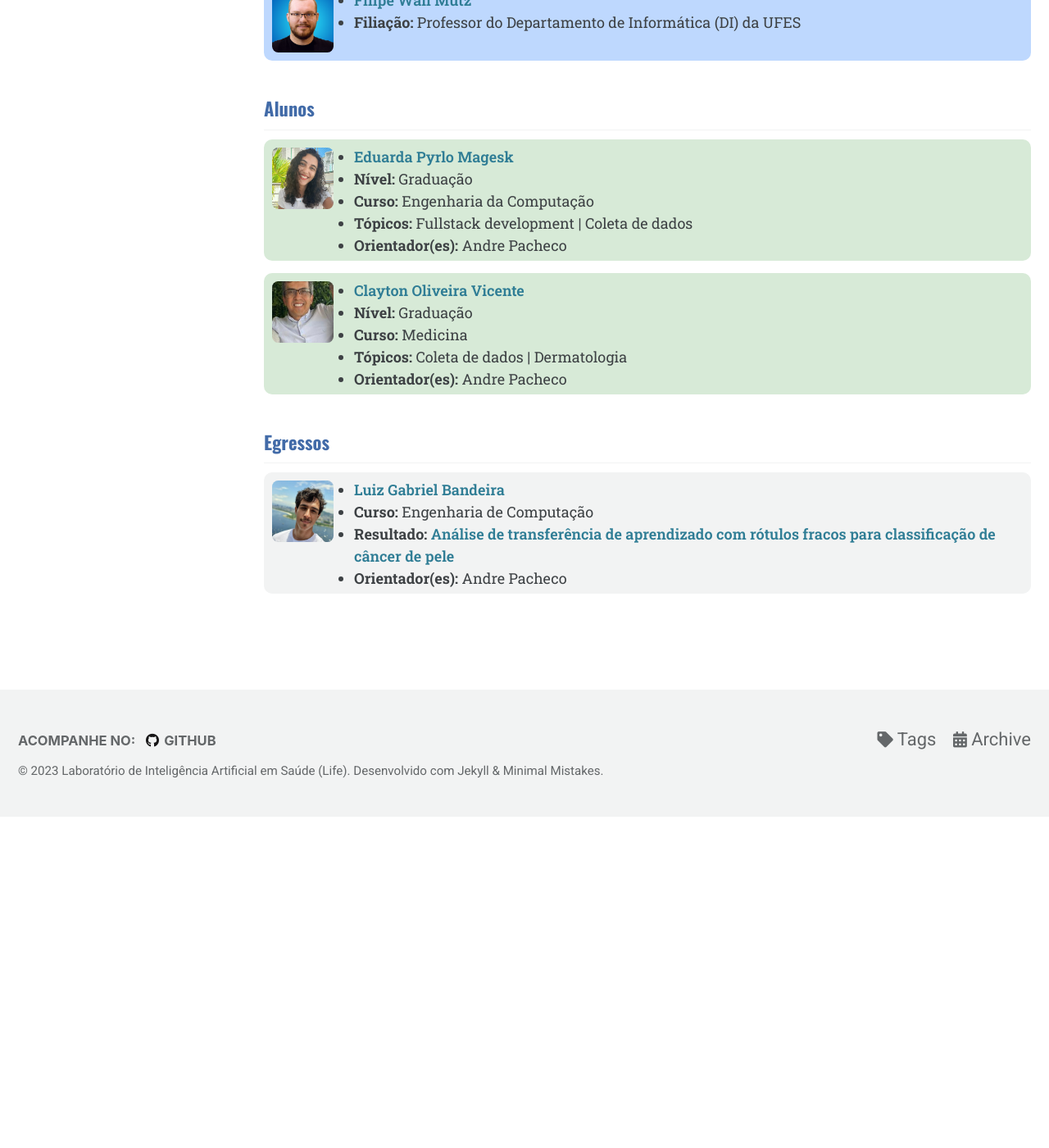
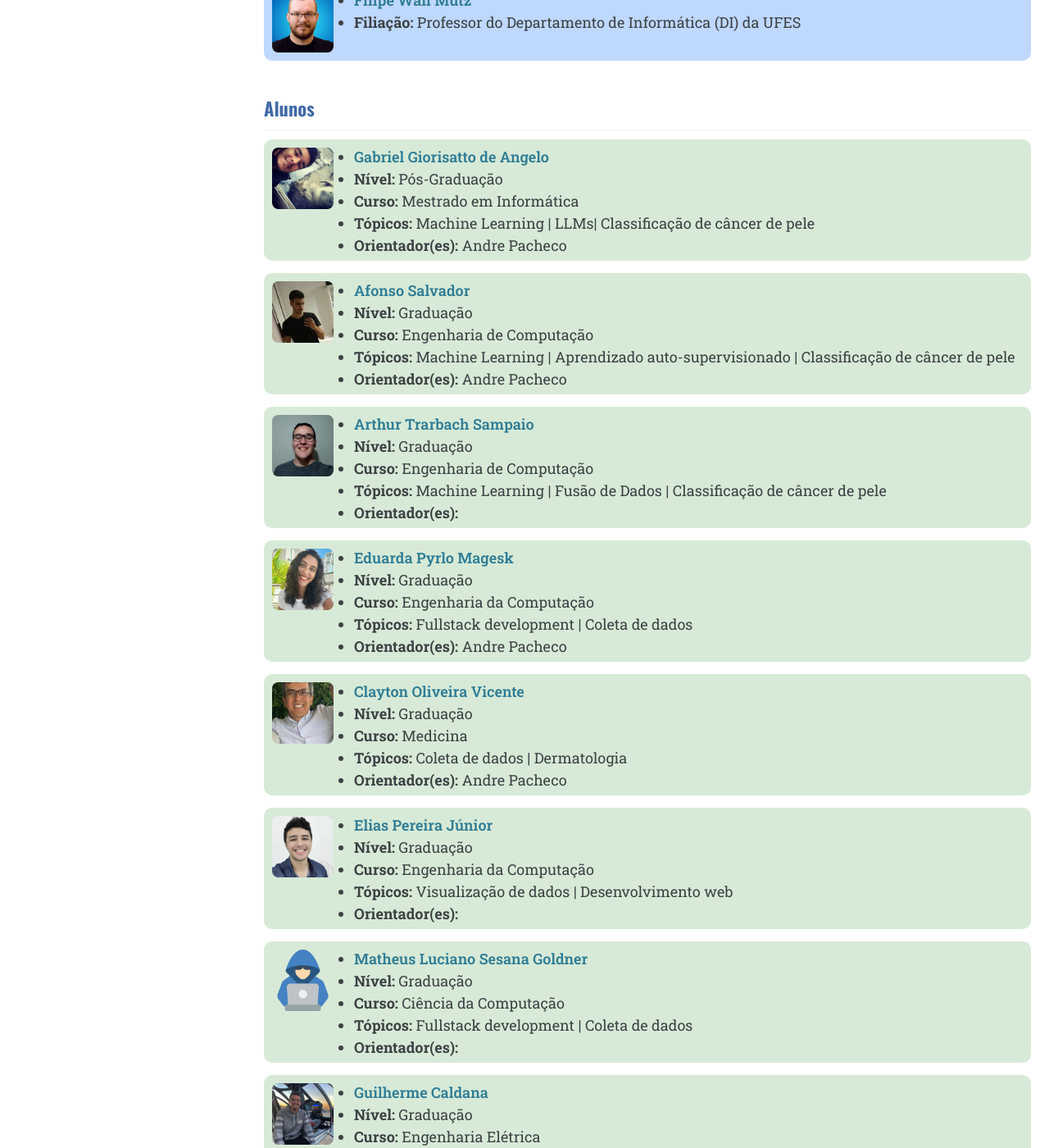
Before and after one commit to life-ufes/site, a Jekyll site: the page built from _pages/equipe.md, in a window 1280 px wide and 1400 px high, scrolled down 607 px. Shown: the whole window at 82% size. Built offline with Jekyll 4.4.1, drawn with Linux system fonts in a browser that asks for light colours; cached includes are drawn as plain includes; before the commit the page ends 1603 px from its top, so only the background shows below that; some of the changed text lies outside the part shown.

Commit message:
atualizando equipe

```diff
--- a/_config.yml
+++ b/_config.yml
@@ -20,7 +20,7 @@ title                    : "Laboratório de Inteligência Artificial em Saúde (
 title_separator          : "-"
 subtitle                 : # site tagline that appears below site title in masthead
 name                     : "Laboratório de Inteligência Artificial em Saúde (Life)"
-description              : "Life é um laboratório de pesquisa vinculado ao Pograma de Pós-Graduação em Informática da UFES"
+description              : "Life é um laboratório de pesquisa vinculado ao Programa de Pós-Graduação em Informática da UFES"
 url                      : # the base hostname & protocol for your site e.g. "https://mmistakes.github.io"
 baseurl                  : "/" # the subpath of your site, e.g. "/blog"
 repository               : # GitHub username/repo-name e.g. "mmistakes/minimal-mistakes"
--- a/_data/members.yml
+++ b/_data/members.yml
@@ -11,6 +11,29 @@ researchers:
     desc: "Professor do Departamento de Informática (DI) da UFES"
 
 students:
+  - name: "Gabriel Giorisatto de Angelo"
+    photo: "gabobo.jpeg"
+    site: "https://br.linkedin.com/in/gabrielgangelo"
+    topics: "Machine Learning | LLMs| Classificação de câncer de pele"
+    course: "Mestrado em Informática"
+    supervisors: "Andre Pacheco"
+    level: "Pós-Graduação"
+
+  - name: "Afonso Salvador"
+    photo: "afonso_salvador.jpeg"
+    site: "https://www.linkedin.com/in/afonso-salvador-67869b23a/"
+    topics: "Machine Learning | Aprendizado auto-supervisionado | Classificação de câncer de pele"
+    course: "Engenharia de Computação"
+    supervisors: "Andre Pacheco"
+    level: "Graduação"
+
+  - name: "Arthur Trarbach Sampaio"
+    photo: "arthur_trarbach.jpeg"
+    site: "https://github.com/TrarbachArthur"
+    topics: "Machine Learning | Fusão de Dados | Classificação de câncer de pele"
+    course: "Engenharia de Computação"
+    level: "Graduação"
+
   - name: "Eduarda Pyrlo Magesk"
     photo: "eduarda_magesky.png"
     site: "https://www.linkedin.com/in/eduarda-magesky-9b1b3a1b0/"
@@ -27,6 +50,40 @@ students:
     supervisors: "Andre Pacheco"
     level: "Graduação"
 
+  - name: "Elias Pereira Júnior"
+    photo: "elias_junior.jpeg"
+    site: "https://github.com/EPGJ"
+    topics: "Visualização de dados | Desenvolvimento web"
+    course: "Engenharia da Computação"
+    level: "Graduação"
+
+  - name: "Matheus Luciano Sesana Goldner"
+    site: "https://github.com/MatheusLSG"
+    topics: "Fullstack development | Coleta de dados"
+    course: "Ciência da Computação"
+    level: "Graduação"
+
+  - name: "Guilherme Caldana"
+    photo: "guilherme_caldana.jpeg"
+    site: "https://github.com/caldgui"
+    topics: "Fullstack development | Coleta de dados"
+    course: "Engenharia Elétrica"
+    level: "Graduação"
+
+  - name: "Gabriel Schettino"
+    photo: "gabriel_schettino.png"
+    site: "https://github.com/gabrielschettino"
+    topics: "Fullstack development | Coleta de dados"
+    course: "Engenharia Elétrica"
+    level: "Graduação"
+
+  - name: "Gabryel Batista"
+    photo: "gabryel_batista.jpeg"
+    site: "https://github.com/gabryelfbatista"
+    topics: "Fullstack development | Coleta de dados"
+    course: "Engenharia Elétrica"
+    level: "Graduação"
+
 alumni:
   - name: "Luiz Gabriel Bandeira"
     photo: "luiz_bandeira.jpeg"
--- a/_includes/students.html
+++ b/_includes/students.html
@@ -1,7 +1,11 @@
 {%- for member in site.data.members.students -%}
 <div class="member-container member-on">
 
-    <img src="/assets/imgs/equipe/alunos/{{%member.photo%}}" class="member-img">
+    {% if member.photo %}
+        <img src="/assets/imgs/equipe/alunos/{{%member.photo%}}" class="member-img">
+    {% else %}
+        <img src="/assets/imgs/equipe/default-profile.png" class="member-img" />
+    {% endif %}
 
     <div class="member-info">
       <ul>
--- a/_pages/equipe.md
+++ b/_pages/equipe.md
@@ -7,6 +7,7 @@ author_profile: false
 ---
 
 O Laboratório conta com uma equipe multidisciplinar de pesquisadores, alunos de graduação e pós-graduação, além de colaboradores externos. Essa diversidade de conhecimentos e experiências nos permite abordar os desafios complexos da área da saúde de maneira abrangente e colaborativa. Estamos unidos por um objetivo comum: utilizar a tecnologia para melhorar a qualidade da assistência médica, impulsionar a pesquisa científica e promover avanços significativos no campo da saúde.
+{: style="text-align: justify;"}
 
 A seguir você encontra a lista completa de todos os membros e ex-membros do laboratório.
 
```
Also changed, not shown: assets/imgs/equipe/alunos/afonso_salvador.jpeg (added), assets/imgs/equipe/alunos/arthur_trarbach.jpeg (added), assets/imgs/equipe/alunos/elias_junior.jpeg (added), assets/imgs/equipe/alunos/gabobo.jpeg (added), assets/imgs/equipe/alunos/gabriel_schettino.png (added), assets/imgs/equipe/alunos/gabryel_batista.jpeg (added), assets/imgs/equipe/alunos/guilherme_caldana.jpeg (added).
